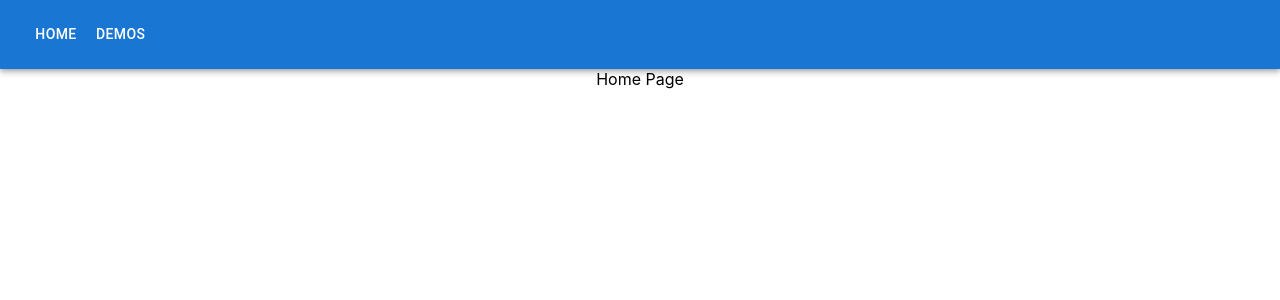
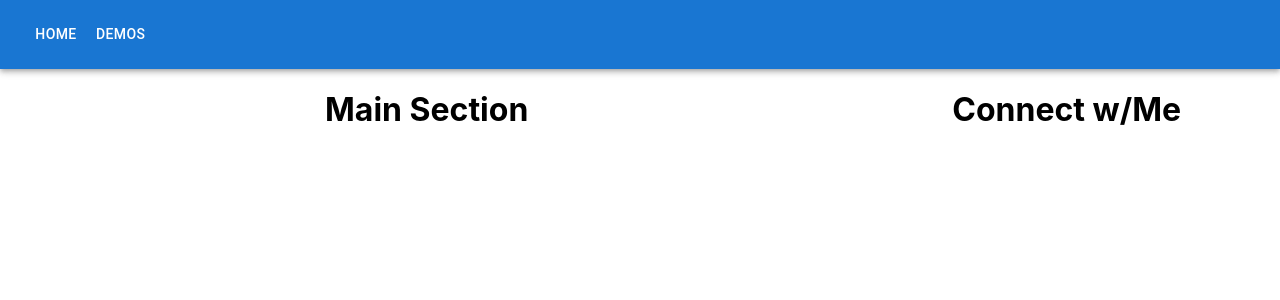
Before and after one commit to wynnblevins/Portfolio, a React (Create React App) app: page / in a window 1280 px wide. Shown: the top 300 px of the page. Built offline with nearby package versions, Linux system fonts and the light colour scheme.

Commit message:
Work on main page layout

```diff
--- a/src/App.css
+++ b/src/App.css
@@ -1,3 +1,5 @@
+
+
 .App {
   text-align: center;
 }
--- a/src/App.tsx
+++ b/src/App.tsx
@@ -1,13 +1,18 @@
 import React from 'react';
 import './App.css';
 import { Navbar } from './components';
-import { Home, Demos, NotFoundPage } from './pages'
+import { Home, Demos } from './pages'
 import { Route, Routes } from 'react-router';
+import { withStyles } from '@material-ui/core';
 
-function App() {
+const styles = {
+}
+
+function AppComponent() {
   return (
     <div className="App">
       <Navbar></Navbar>
+      <div className='AppContent'>
         <Routes>
           <Route path="/" element={<Home/>}></Route>
           <Route path="/portfolio" element={<Home />}></Route>
@@ -15,7 +20,10 @@ function App() {
           <Route path='/portfolio/demos' element={<Demos />}></Route>
         </Routes>
       </div>
+    </div>
   );
 }
 
+const App = withStyles(styles)(AppComponent);
+
 export default App;
--- /dev/null
+++ b/src/components/ConnectSection/ConnectSection.tsx
@@ -0,0 +1,23 @@
+import React from "react";
+import { withStyles, WithStyles } from "@material-ui/core";
+
+interface ConnectSectionProps extends WithStyles {};
+
+const styles = {
+  connectWrapper: {
+    height: "100%"
+  }
+};
+
+const ConnectSectionBase = (props: ConnectSectionProps) => {
+  const { classes } = props;
+
+  return (
+    <div className={classes.connectWrapper}>
+      <h1>Connect w/Me</h1>
+    </div>
+  );
+};
+
+const ConnectSection = withStyles(styles)(ConnectSectionBase);
+export { ConnectSection };
--- /dev/null
+++ b/src/components/ConnectSection/index.ts
@@ -0,0 +1 @@
+export * from './ConnectSection'
--- /dev/null
+++ b/src/components/MainSection/MainSection.tsx
@@ -0,0 +1,28 @@
+import React from "react";
+import { Container, WithStyles, withStyles } from "@material-ui/core";
+
+const styles = {
+  mainWrapper: {
+
+  },
+  innerBox: {
+
+  }
+}
+
+interface MainSectionProps extends WithStyles {};
+
+const MainSectionComponent = (props: MainSectionProps) => {
+  const { classes } = props;
+
+  return (
+    <div className={classes.mainWrapper}>
+      <div className={classes.innerBox}>
+        <h1>Main Section</h1>
+      </div>
+    </div>
+  )
+};
+
+const MainSection = withStyles(styles)(MainSectionComponent);
+export { MainSection };
--- /dev/null
+++ b/src/components/MainSection/index.ts
@@ -0,0 +1 @@
+export * from "./MainSection";
--- a/src/components/index.ts
+++ b/src/components/index.ts
@@ -1,2 +1,4 @@
 export * from './DemoSquare';
 export * from './Navbar';
+export * from "./ConnectSection";
+export * from "./MainSection";
--- a/src/index.css
+++ b/src/index.css
@@ -11,3 +11,13 @@ code {
   font-family: source-code-pro, Menlo, Monaco, Consolas, 'Courier New',
     monospace;
 }
+
+html, body, #root, .App {
+  height: 100%;
+}
+
+body {
+  min-height: 100%;
+  display: grid;
+  grid-template-rows: 1fr auto;
+}
--- a/src/pages/Home.tsx
+++ b/src/pages/Home.tsx
@@ -1,11 +1,40 @@
 import React from 'react';
+import { WithStyles, withStyles, Grid, Container } from '@material-ui/core';
+import { ConnectSection, MainSection } from '../components'
 
-const Home = () => {
+const styles = {
+  homeContainer: {
+    height: "100%"
+  },
+  mainSection: {
+    height: "100%"
+  },
+  connectSection: {
+    height: "100%"
+  }
+}
+
+interface HomeProps extends WithStyles {}
+
+const HomeComponent = (props: HomeProps) => {
+  const { classes } = props;
+
   return (
-    <div>
-      Home Page
-    </div>
+
+    <Grid container className={classes.homeContainer}>
+      <Grid xs={12} sm={8}>
+        <div className={classes.mainSection}>
+          <MainSection></MainSection>
+        </div>
+      </Grid>
+      <Grid xs={12} sm={4}>
+        <div className={classes.connectSection}>
+          <ConnectSection></ConnectSection>
+        </div>
+      </Grid>
+    </Grid>
   );
 }
 
+const Home = withStyles(styles)(HomeComponent);
 export { Home };
```
Lines whose indentation alone changed are shown as unchanged.
